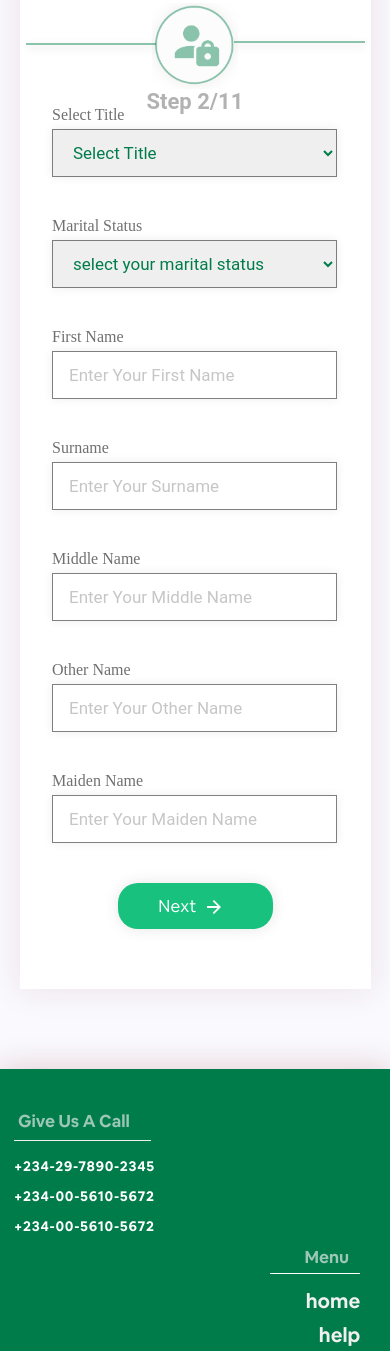
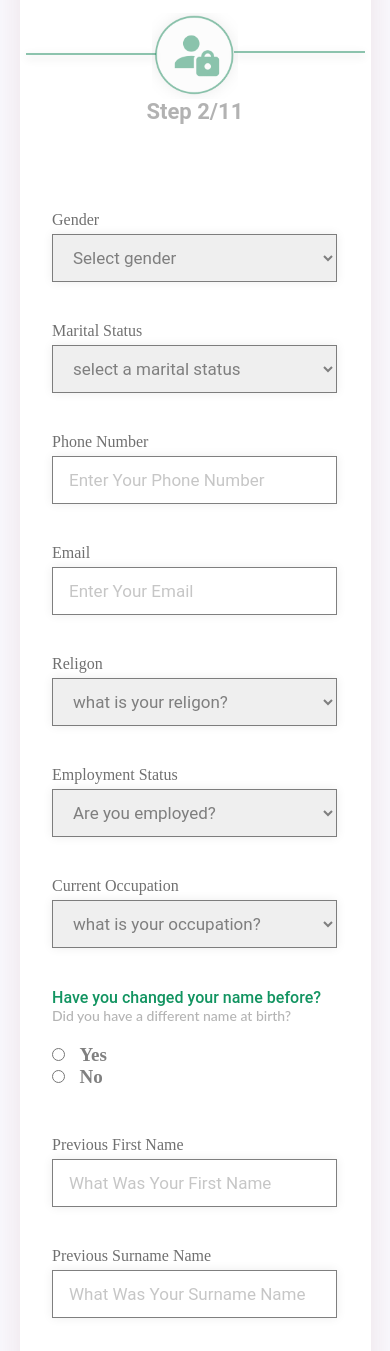
Before and after one commit to rhema-ray/NIN-Reg-Website, a plain HTML site: page fnin-step2.html in a window 390 px wide. Shown: the part 446-1797 px from the top of the page. Drawn offline with Linux system fonts and the light colour scheme.

Commit message:
changes 4
fixed mobile bugs of  step 2 in register for nin.

```diff
--- a/css/fnin-step2.css
+++ b/css/fnin-step2.css
@@ -33,9 +33,9 @@ body {
 
 /* main styling */
 .main {
-    grid-template-rows: repeat(14, 1fr);
+    grid-template-rows: repeat(20, 1fr);
     width: 90%;
-    height: 1320px;
+    height: 2154px;
     /* height: auto; */
     /* min-height: 327px; */
     /* max-height: 81vh; */
@@ -74,7 +74,7 @@ body {
 /* image  and step count*/
 .main .img{
     grid-column: 1/9;
-    grid-row: 4/6;
+    grid-row: 4/5;
     min-width: 97px;
     place-self: center;
     margin-top: 25px;
@@ -125,12 +125,18 @@ body {
 /* text feild (form) */
 .main form{
     grid-column: 1/9;
-    grid-row: 6/14;
+    grid-row: 5/20;
     place-self: center;
-    /* margin-top: -77px; */
+    margin-top: 57px;
     min-width: 286px;
 }
-.main form input[type=text], select{
+
+.main form .box {
+    display: flex;
+    flex-direction: column;
+}
+
+.main form .input-box{
     width: 285px;
     margin-top:5px;
     margin-bottom:40px ;
@@ -145,9 +151,8 @@ body {
     transition: border-color .2s, color .4s, box-shadow .3s ease-in-out;
 }
 
-.box {
-    display: flex;
-    flex-direction: column;
+select{
+    color: var(--c6)!important;
 }
 
 .main form input[type=text]:focus, select:focus{
@@ -162,6 +167,10 @@ body {
     color: #707070;
     text-transform: capitalize;
 }
+.v option{
+    text-transform: uppercase;
+    font-family: sans-serif;
+}
 
 
 ::-webkit-input-placeholder {
@@ -173,40 +182,106 @@ body {
 :focus::-webkit-input-placeholder {
     opacity: .5;
 }
-/* next button */
 
-.submit{
+/* name change qestion */
+.main form .name-question h1{
+    font-family: roboto;
+    font-size: 16px;
+    font-weight: 500;
+    color: var(--c7);
+
+}
+.main form .name-question h3{
+    font-family: lato;
+    font-size: 14px;
+    font-weight: 500;
+    color: #b4b4b4;
+}
+
+.main form .name-question .yes{
+    margin-top: 20px;
+}
+
+.main form .name-question .yes input{
+    /* height: 21px; */
+}
+.main form .name-question .yes label,.main form .name-question .no label {
+    font-size: 19px;
+    font-family: mada;
+    font-weight: 600;
+    margin-left: 11px;
+    color: var(--c6);
+}
+.main form .name-question .no{
+    margin-bottom: 48px;
+}
+
+
+
+/* next and prev button */
+
+.btn{
     width: 100%;
     height: auto;
     display: flex;
     position: relative;
 }
 
-#nxt-btn{
+    #nxt-page,#prev-page{
     width: 155px;
     height: 46px;
     margin: auto;
-    border: none;
     border-radius: 20px;
-    box-shadow: 0 0 15px rgba(0, 0, 0, 0.1);
-    background-color: var(--c4);
-    padding-right:35px ;
+    box-shadow:2px 3px 0 rgb(0 0 0 / 20%);
     font-family: airbnb cereal;
     font-size: 17px;
     font-weight: 400;
     text-transform: capitalize;
     letter-spacing: .21px;
+    outline: none;
+}
+#nxt-page{
+    padding-right:24px ;
+    border: none;
     color:var(--c2);
+    background-color: var(--c4);
 }
 
-form .submit svg {
+#prev-page{
+    padding-left: 24px ;
+    background: var(--c2);
+    border: 1px solid var(--c6);
+    color: var(--c6);
+    margin-top: 15px;
+    transition: color .3s ease-in-out, backgorund .2s ease-in-out, box-shadow .5s ease-in-out  ;
+}
+
+
+form .btn svg {
     position: absolute;
+}
+
+form .btn.nxt svg{
     right: 117px;
     top: 17px;
 }
 
-form .submit input.text-field:focus+svg path {
-    fill: var(--c6);
+form .btn.prev svg{
+    left: 102px;
+    top: 31px;
+}
+#back-ar path{
+    transition: .3s ease-in-out;
+}
+form .btn #prev-page:hover{
+    color: var(--c2);
+    background: var(--c6);
+    box-shadow: 0 0 15px rgba(0, 0, 0, 0.1);
+}
+
+form .btn input#prev-page:hover+svg path {
+    fill: var(--c2);
+
 }
 
 
--- a/css/services.css
+++ b/css/services.css
@@ -88,7 +88,7 @@ body {
     box-shadow: 5px 5px 0  rgba(0, 0, 0, 0.25);
     grid-column: 1/9;
     place-self: center;
-    transition: background .3s, color .3s, box-shadow .5s ease-in-out;
+    transition: background .3s ease-in-out, color .3s ease-in-out, box-shadow .5s ease-in-out;
 }
 
 .main .service:hover {
@@ -97,7 +97,8 @@ body {
     box-shadow: 0 0 10px rgba(0, 0, 0, 0.15);
 }
 .main .service:focus {
-    background: var(--c3);
+    /* background: var(--c3); */
+    background: var(--c4);
     color: var(--c2);
     box-shadow: inset -4px 4px 20px rgb(0 0 0 / 15%);
 }
--- a/fnin-step2.html
+++ b/fnin-step2.html
@@ -105,61 +105,135 @@
 
 
         <form action="">
-            <div class="box one">
-                <label for="title">select title</label>
-                <select name="title" id="" required>
-                    <option value="" disabled selected>Select Title</option>
-                    <option value="Mr">Mr</option>
-                    <option value="Mrs">Mrs</option>
-                    <option value="Master">Master</option>
-                    <option value="Miss">Miss</option>
-                    <option value="Ms">Ms</option>
+            <div class="box i">
+                <label for="gender">gender</label>
+                <select name="gender" title="gender" class="input-box" required>
+                    <option value="" disabled selected>Select gender</option>
+                    <option value="male">male</option>
+                    <option value="female">female</option>
                 </select>
             </div>
 
-            <div class="box one">
+            <div class="box ii">
                 <label for="marital-status">marital status</label>
-                <select name="marital-status" id="" required>
-                    <option value="" disabled selected style="background-color: transparent;">select your marital status</option>
-                    <option value="Mr">Mr</option>
-                    <option value="Mrs">Mrs</option>
-                    <option value="Master">Master</option>
-                    <option value="Miss">Miss</option>
-                    <option value="Ms">Ms</option>
+                <select name="marital-status" title="marital status" class="input-box" required>
+                    <option value="" disabled selected style="background-color: transparent;">select a marital status
+                    </option>
+                    <option value="married">married</option>
+                    <option value="divorced">divorced</option>
+                    <option value="seperated">seperated</option>
+                    <option value="single">single</option>
+                    <option value="widowed">widowed</option>
                 </select>
             </div>
 
-            <div class="box two">
-                <label for="first-name">first name</label>
-                <input type="text" placeholder="enter your first name" name="first-name" id="" required>
+            <div class="box iii">
+                <label for="phone-num">phone number</label>
+                <input type="tel" placeholder="enter your phone number" name="phone-num" class="input-box"
+                    maxlength="11" required pattern="[0-9]" inputmode="numeric">
+
             </div>
 
-            <div class="box three">
-                <label for="surname">surname</label>
-                <input type="text" placeholder="enter your surname" name="surname" id="" required>
+            <div class="box iv">
+                <label for="email">email</label>
+                <input type="text" placeholder="enter your email" name="first-name" class="input-box" required>
             </div>
 
-            <div class="box four">
-                <label for="other">middle name</label>
-                <input type="text" placeholder="enter your middle name" name="" id="" required>
+
+            <div class="box v">
+                <label for="religon">religon</label>
+                <select name="religon" title="religon" class="input-box" required>
+                    <option value="" disabled selected style="background-color: transparent;">what is your religon?
+                    </option>
+                    <option value="Mr">christianity</option>
+                    <option value="Mr">islam</option>
+                    <option value="Mr">traditional</option>
+                    <option value="Mrs">others</option>
+                </select>
             </div>
 
-            <div class="box  five">
-                <label for="">other name</label>
-                <input type="text" placeholder="enter your other name" name="other" id="" required>
+            <div class="box vi">
+                <label for="employment-stat">employment status</label>
+                <select name="employment-stat" title="employment status" class="input-box" required>
+                    <option value="" disabled selected style="background-color: transparent;"> Are you employed?
+                    </option>
+                    <option value="Mr">christianity</option>
+                    <option value="Mr">islam</option>
+                    <option value="Mr">traditional</option>
+                    <option value="Mrs">others</option>
+                </select>
             </div>
 
-            <div class="box six">
-                <label for="maiden-name">maiden name</label>
-                <input type="text" placeholder="enter your maiden name" name="maiden-name" id="" required>
+            <div class="box vii">
+                <label for="religon">current occupation</label>
+                <select name="religon" title="religon" class="input-box" required>
+                    <option value="" disabled selected style="background-color: transparent;">what is your occupation?
+                    </option>
+                    <option value="Mr">christianity</option>
+                    <option value="Mr">islam</option>
+                    <option value="Mr">traditional</option>
+                    <option value="Mrs">others</option>
+                </select>
             </div>
 
-        <div class="submit">
-            <input type="submit" value="next" id="nxt-btn" onclick="window.location.href ='fnin-step2.html'" >
-            <svg xmlns="http://www.w3.org/2000/svg" width="14" height="14" viewBox="0 0 14 14">
-                <path id="Path_10" data-name="Path 10" d="M7,0,5.727,1.273l4.818,4.818H0V7.909H10.545L5.727,12.727,7,14l7-7Z" fill="#fff"/>
-              </svg>
-        </div>
+            <div class="name-question">
+                <h1>Have you changed your name before?</h1>
+                <h3>Did you have a different name at birth?</h3>
+                <!--lato-->
+               <div class="yes">
+                   <input type="radio" name="answer" value="yes" id="yes">
+                   <label for="yes">yes</label>
+               </div>
+
+               <div class="no">
+                   <input type="radio" value="no" name="answer" id="no">
+                   <label for="no">no</label>
+               </div>
+            </div>
+
+            <div class="box viii">
+                <label for="Prev-first-name">Previous first name</label>
+                <input type="text" placeholder="what was your first name" name="Prev-first-name" class="input-box"
+                    required>
+
+            </div>
+
+            <div class="box ix">
+                <label for="Prev-sur-name">Previous surname name</label>
+                <input type="text" placeholder="what was your surname name" name="Prev-sur-name" class="input-box"
+                    required>
+
+            </div>
+
+            <div class="box x">
+                <label for="Prev-mid-name">Previous middle name</label>
+                <input type="text" placeholder="what was your middle name" name="Prev-mid-name" class="input-box"
+                    required>
+
+            </div>
+
+            <div class="box xi">
+                <label for="Prev-othr-name">Previous other name</label>
+                <input type="text" placeholder="what was your other name" name="Prev-othr-name" class="input-box">
+
+            </div>
+
+            <div class="but-nav">
+
+                <div class="btn nxt">
+                    <input type="submit" value="next" id="nxt-page" onclick="window.location.href ='fnin-step2.html'">
+                    <svg xmlns="http://www.w3.org/2000/svg" width="14" height="14" viewBox="0 0 14 14">
+                        <path id="Path_10" data-name="Path 10"
+                            d="M7,0,5.727,1.273l4.818,4.818H0V7.909H10.545L5.727,12.727,7,14l7-7Z" fill="#fff" />
+                    </svg>
+                </div>
+                <div class="btn prev">
+                    <input type="submit" value="previous" id="prev-page" onclick="window.location.href ='fnin-step2.html'">
+                    <svg id="back-ar" data-name="Backward arrow" xmlns="http://www.w3.org/2000/svg" width="14" height="14" viewBox="0 0 14 14">
+                        <path id="Path_10" data-name="Path 10" d="M7,0,5.727,1.273l4.818,4.818H0V7.909H10.545L5.727,12.727,7,14l7-7Z" transform="translate(14 14) rotate(180)" fill="#707070"/>
+                      </svg>
+                </div>
+            </div>
 
         </form>
     </section>
```
Also changed, not shown: services.html (+1 -1 lines), images/private (2).png (renamed from images/Group 90@3x.png).
